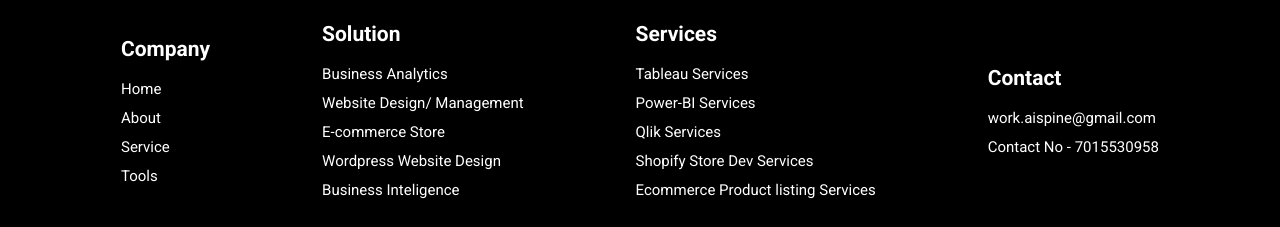
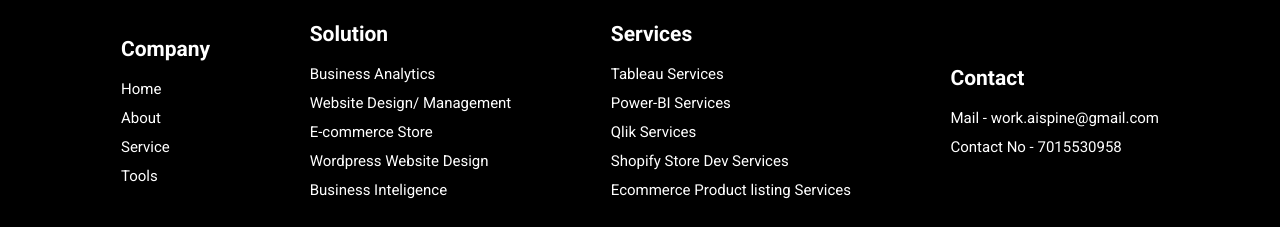
Before and after one commit to AISPINEINFOTECH/AISPINEINFOTECH, a plain HTML site: page index.html in a window 1280 px wide. Shown: the part 3715-3942 px from the top of the page. Drawn offline with nearby package versions, Linux system fonts and the light colour scheme.

Commit message:
Update index.html

```diff
--- a/index.html
+++ b/index.html
@@ -743,7 +743,7 @@
                 <div class="foot-list">
                     <h2>Contact</h2>
                     <ul>
-                        <li><a>work.aispine@gmail.com</a></li>
+                        <li><a>Mail - work.aispine@gmail.com</a></li>
                         <li> <a>Contact No - 7015530958
                             </a></li>
 
```
